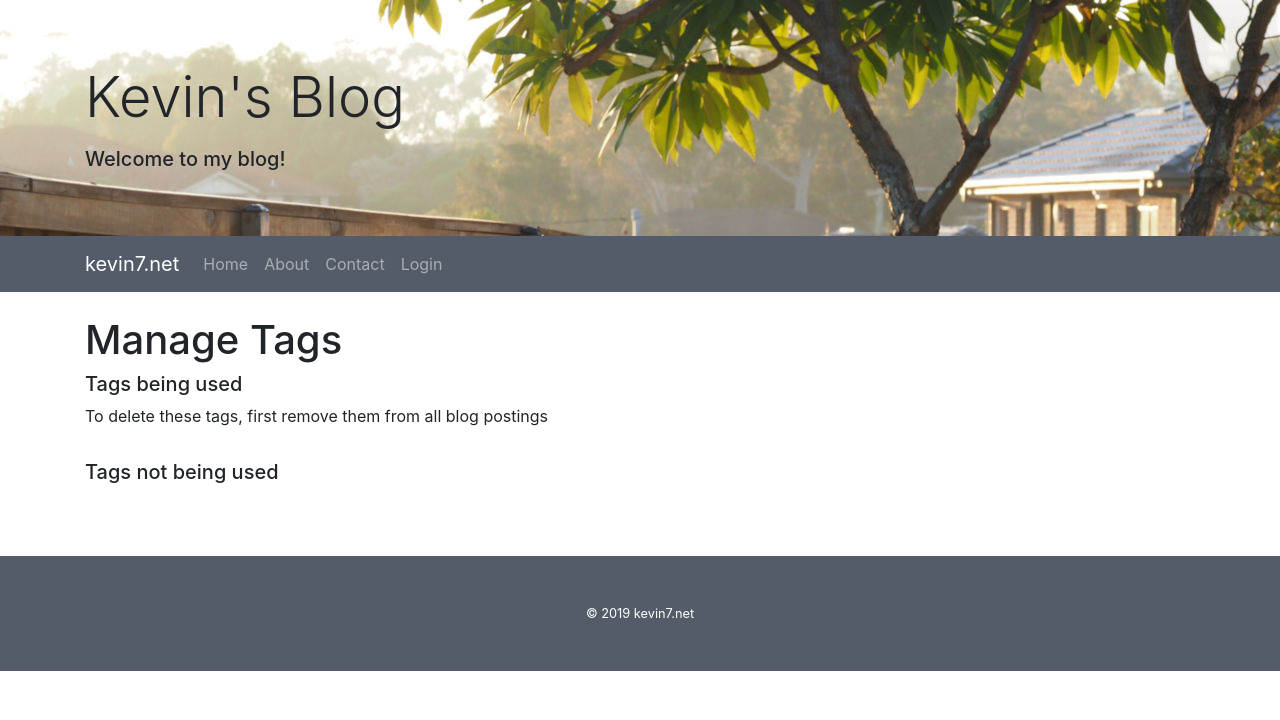
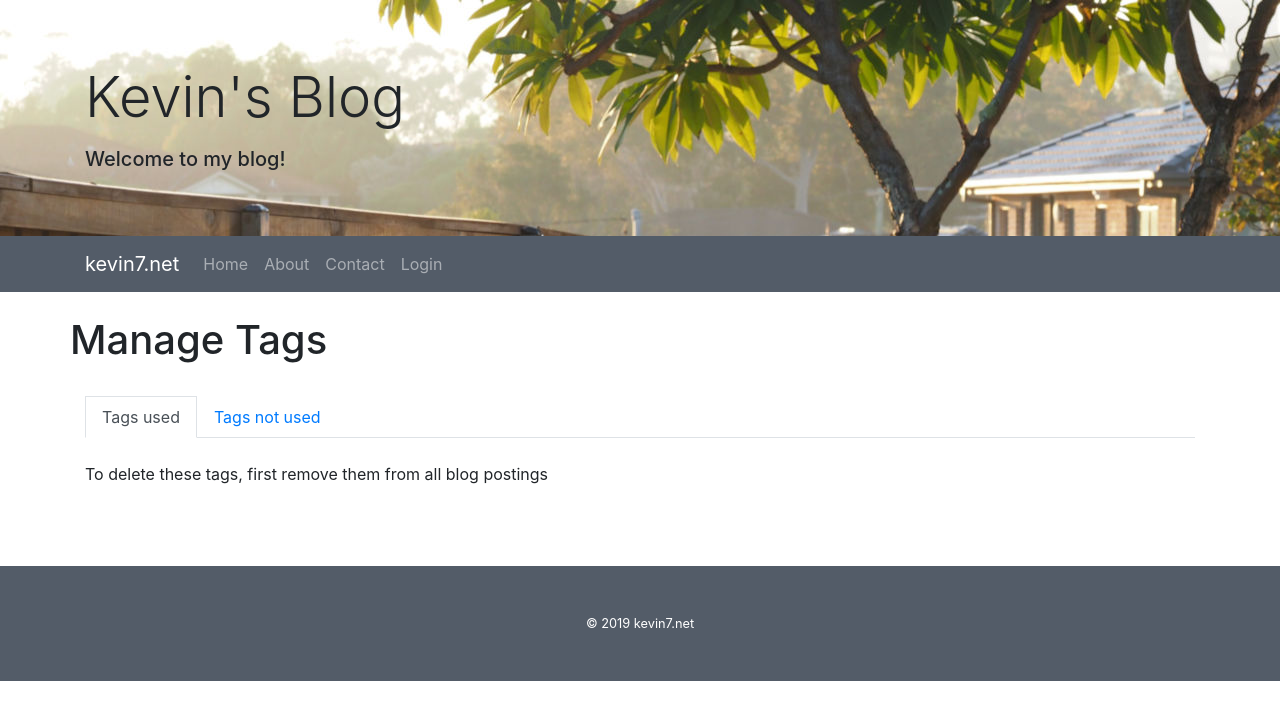
Before and after one commit to Kevinf7/blog, a Flask app: template app/templates/manage_tags.html in a window 1280 px wide. Shown: the top 720 px of the page. Run offline with Flask 2, Linux system fonts and the light colour scheme; the template is opened without the code that fills it, so the values that code supplies are empty; some libraries are stand-ins or nearby versions.

Commit message:
captcha and bootstrap tabs

```diff
--- a/app/models.py
+++ b/app/models.py
@@ -42,9 +42,8 @@ class User(db.Model, UserMixin):
         return self.role.name == 'admin'
 
     # creates token of user object
-    # token will expire in 600 seconds (10 minutes)
     # decode('utf-8') converts token to string
-    def get_reset_password_token(self, expires_in=600):
+    def get_reset_password_token(self, expires_in=app.config['FORGOT_PASSWORD_TOKEN_EXPIRE']):
         return jwt.encode(
             {'reset_password': self.id, 'exp': datetime.utcnow() + timedelta(seconds=expires_in)},
             app.config['SECRET_KEY'], algorithm='HS256').decode('utf-8')
@@ -72,7 +71,7 @@ class AnonymousUser(AnonymousUserMixin):
         return False
     def is_admin(self):
         return False
-    def get_reset_password_token(self, expires_in=600):
+    def get_reset_password_token(self, expires_in=app.config['FORGOT_PASSWORD_TOKEN_EXPIRE']):
         return False
 # This tells flask login which class to use if user is not logged in
 login.anonymous_user = AnonymousUser
--- a/app/templates/manage_tags.html
+++ b/app/templates/manage_tags.html
@@ -2,9 +2,20 @@
 {% block title %}Manage Tags{% endblock %}
 
 {% block app_content %}
-<div class="col-12">
 <h1>Manage Tags</h1>
-    <h5>Tags being used</h5>
+
+<div class="col-12 pt-4">
+    <ul class="nav nav-tabs">
+        <li class="nav-item">
+            <a class="nav-link active" data-toggle="tab" href="#tag_used">Tags used</a>
+        </li>
+        <li class="nav-item">
+            <a class="nav-link" data-toggle="tab" href="#tag_not_used">Tags not used</a>
+        </li>
+    </ul>
+
+    <div class="tab-content pt-4">
+        <div id="tag_used" class="tab-pane fade show active">
             <p>To delete these tags, first remove them from all blog postings</p>
             <table class="table table-sm table-striped">
                 <tbody>
@@ -16,7 +27,9 @@
                     {% endfor %}
                 </tbody>
             </table>
-    <h5>Tags not being used</h5>
+        </div>
+
+        <div id="tag_not_used" class="tab-pane fade">
             <table class="table table-sm table-striped">
                 <tbody>
                     {% for tnu in tag_notused %}
@@ -29,4 +42,7 @@
                 </tbody>
             </table>
         </div>
+    </div>
+</div>
+
 {% endblock %}
--- a/config.py
+++ b/config.py
@@ -28,7 +28,7 @@ class Config(object):
     MAIL_USERNAME = os.environ.get('MAIL_USERNAME')
     MAIL_PASSWORD = os.environ.get('MAIL_PASSWORD')
     # email to use for sender
-    MAIL_SENDER = 'kwebdev7@gmail.com'
+    MAIL_SENDER = os.environ.get('MAIL_USERNAME')
     # list of admin email address that will recieve emails
     MAIL_ADMINS = ['kevin_foong@yahoo.com']
 
@@ -37,3 +37,6 @@ class Config(object):
     RECAPTCHA_PUBLIC_KEY=os.environ.get('RECAPTCHA_PUBLIC_KEY')
     RECAPTCHA_PRIVATE_KEY=os.environ.get('RECAPTCHA_PRIVATE_KEY')
     RECAPTCHA_OPTIONS= {'theme':'black'}
+
+    # custom app settings
+    FORGOT_PASSWORD_TOKEN_EXPIRE = 1800 #in seconds, 1800 = 30 mins
```
Lines whose indentation alone changed are shown as unchanged.
